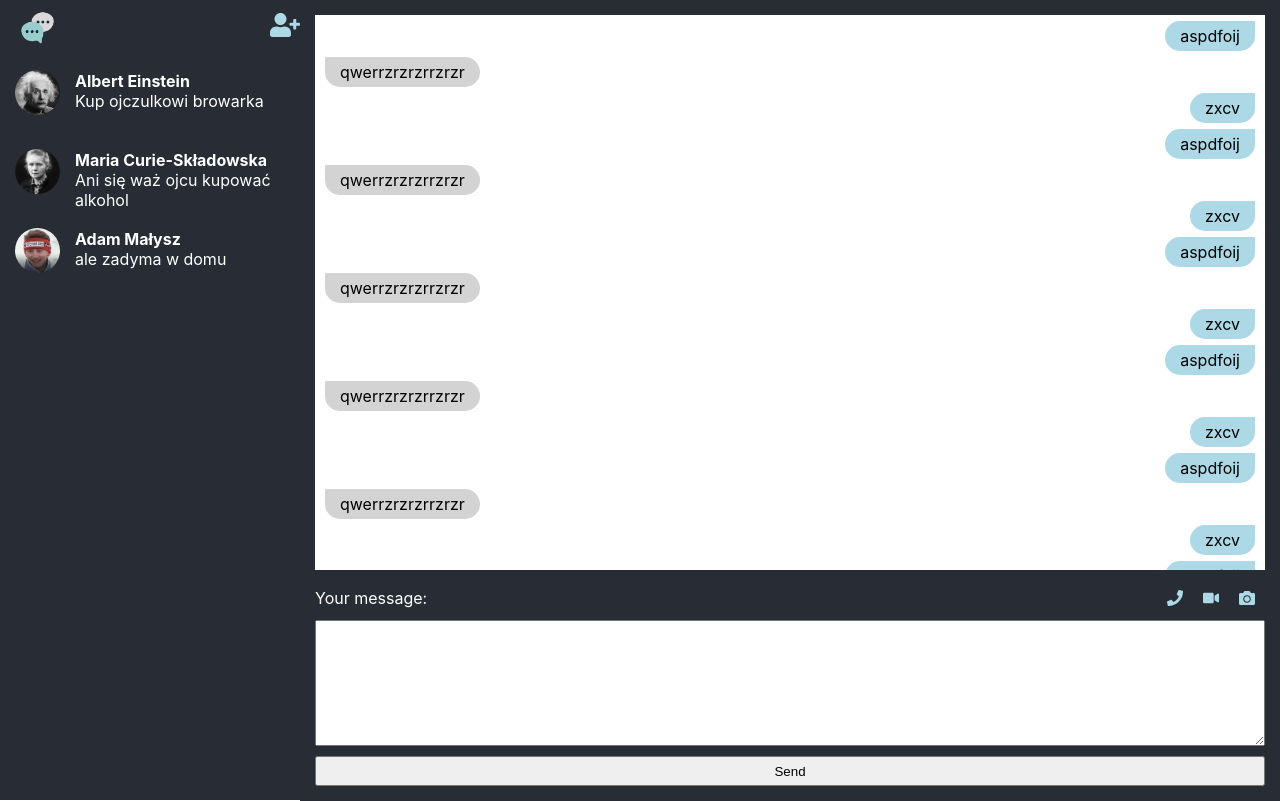
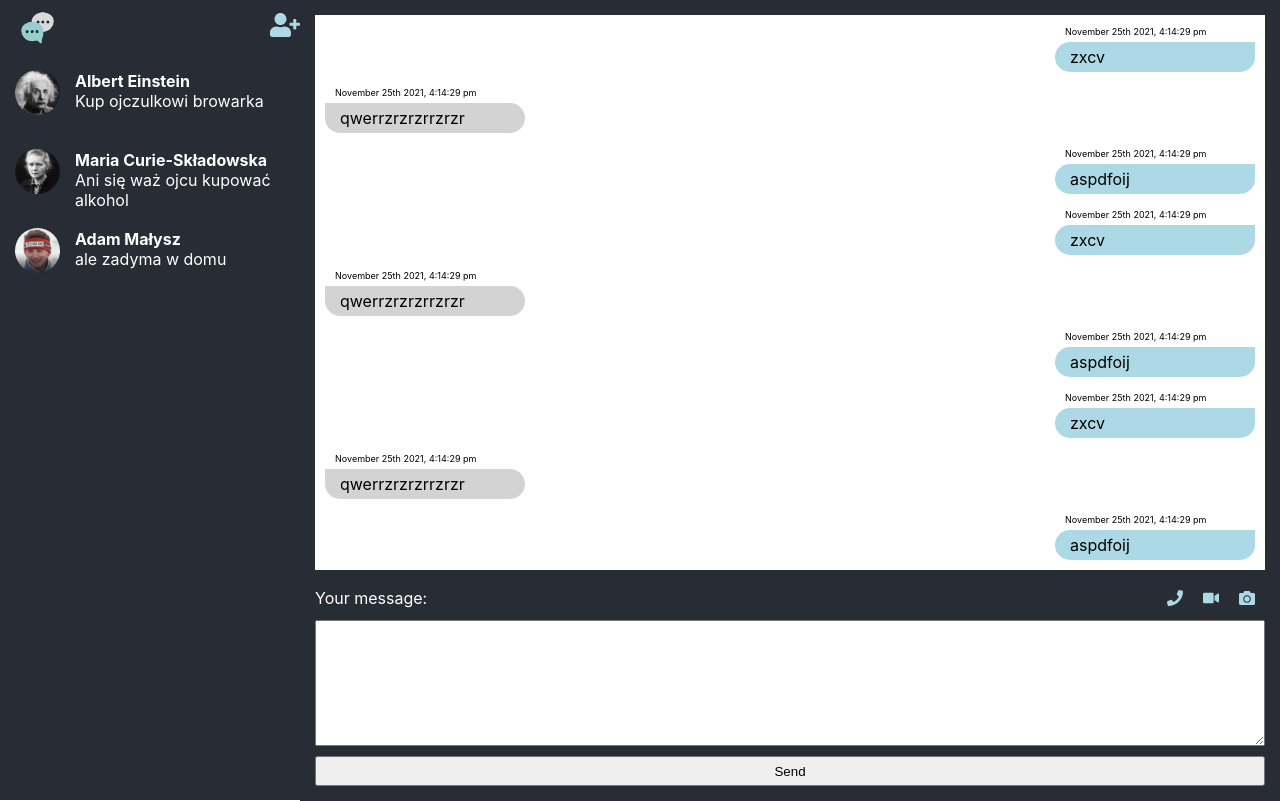
Before and after one commit to bieniekadam/COMMUNICATOR, a React (Create React App) app: page / in a window 1280 px wide. Built offline with nearby package versions, Linux system fonts and the light colour scheme.

Commit message:
dynamic dates added via moment.js, styling implemented

```diff
--- a/package.json
+++ b/package.json
@@ -10,6 +10,7 @@
     "@types/node": "^12.0.0",
     "@types/react": "^17.0.0",
     "@types/react-dom": "^17.0.0",
+    "moment": "^2.29.1",
     "react": "^17.0.2",
     "react-dom": "^17.0.2",
     "react-icons": "^4.3.1",
--- a/src/components/conversation/conversation.css
+++ b/src/components/conversation/conversation.css
@@ -6,14 +6,19 @@
   flex-direction: column;
   scroll-behavior: smooth;
   overflow-y: scroll;
+  display: flex;
+  flex-direction: column-reverse;
 }
 
 .message-bubble-margins {
-  margin-top: 6px;
-  margin-left: 10px;
-  margin-right: 10px;
+  margin: 0px 10px 10px 10px;
 }
 
-.messageBubbleAlignFunction {
+.message-bubble-align-function {
   width: fit-content;
 }
+
+.date-time-styling {
+  font-size: 9px;
+  margin: 5px 15px 5px 20px;
+}
--- a/src/components/conversation/conversation.tsx
+++ b/src/components/conversation/conversation.tsx
@@ -1,10 +1,11 @@
 import { MessageBubble } from "../messageBubble/messageBubble";
 import "./conversation.css";
-import { messages } from "../mocked/mockedConversation";
+import { messages } from "../mocked/mockedMessages";
 
 export interface Message {
   author: number;
   text: string;
+  dateTime: string;
 }
 
 export function Conversation() {
@@ -15,11 +16,15 @@ export function Conversation() {
       {messages.map((message: Message, index: number) => (
         <div
           key={index}
-          className="messageBubbleAlignFunction"
+          className="message-bubble-align-function"
           style={{
             marginLeft: message.author === loggedInUserId ? "auto" : "0px",
           }}
         >
+          <div className="date-time-styling">
+            {new String(message.dateTime)}
+          </div>
+
           <div className="message-bubble-margins">
             <MessageBubble message={message} user={loggedInUserId} />
           </div>
--- a/src/components/messageBubble/messageBubble.css
+++ b/src/components/messageBubble/messageBubble.css
@@ -2,6 +2,7 @@
   background: lightgray;
   height: 25px;
   width: fit-content;
+  min-width: 170px;
   text-align: left;
   border-radius: 15px;
   border-top-left-radius: 0px;
@@ -15,6 +16,7 @@
   background: lightblue;
   height: 25px;
   width: fit-content;
+  min-width: 170px;
   text-align: left;
   border-radius: 15px;
   border-top-right-radius: 0px;
--- a/src/components/mocked/mockedConversation.ts
+++ /dev/null
@@ -1,184 +0,0 @@
-import { Message } from "../conversation/conversation";
-
-export const messages: Message[] = [
-  {
-    author: 12,
-    text: "aspdfoij",
-  },
-  {
-    author: 13,
-    text: "qwerrzrzrzrrzrzr",
-  },
-  {
-    author: 12,
-    text: "zxcv",
-  },
-  {
-    author: 12,
-    text: "aspdfoij",
-  },
-  {
-    author: 13,
-    text: "qwerrzrzrzrrzrzr",
-  },
-  {
-    author: 12,
-    text: "zxcv",
-  },
-  {
-    author: 12,
-    text: "aspdfoij",
-  },
-  {
-    author: 13,
-    text: "qwerrzrzrzrrzrzr",
-  },
-  {
-    author: 12,
-    text: "zxcv",
-  },
-  {
-    author: 12,
-    text: "aspdfoij",
-  },
-  {
-    author: 13,
-    text: "qwerrzrzrzrrzrzr",
-  },
-  {
-    author: 12,
-    text: "zxcv",
-  },
-  {
-    author: 12,
-    text: "aspdfoij",
-  },
-  {
-    author: 13,
-    text: "qwerrzrzrzrrzrzr",
-  },
-  {
-    author: 12,
-    text: "zxcv",
-  },
-  {
-    author: 12,
-    text: "aspdfoij",
-  },
-  {
-    author: 13,
-    text: "qwerrzrzrzrrzrzr",
-  },
-  {
-    author: 12,
-    text: "zxcv",
-  },
-  {
-    author: 12,
-    text: "aspdfoij",
-  },
-  {
-    author: 13,
-    text: "qwerrzrzrzrrzrzr",
-  },
-  {
-    author: 12,
-    text: "zxcv",
-  },
-  {
-    author: 12,
-    text: "aspdfoij",
-  },
-  {
-    author: 13,
-    text: "qwerrzrzrzrrzrzr",
-  },
-  {
-    author: 12,
-    text: "zxcv",
-  },
-  {
-    author: 12,
-    text: "aspdfoij",
-  },
-  {
-    author: 13,
-    text: "qwerrzrzrzrrzrzr",
-  },
-  {
-    author: 12,
-    text: "zxcv",
-  },
-  {
-    author: 12,
-    text: "aspdfoij",
-  },
-  {
-    author: 13,
-    text: "qwerrzrzrzrrzrzr",
-  },
-  {
-    author: 12,
-    text: "zxcv",
-  },
-  {
-    author: 12,
-    text: "aspdfoij",
-  },
-  {
-    author: 13,
-    text: "qwerrzrzrzrrzrzr",
-  },
-  {
-    author: 12,
-    text: "zxcv",
-  },
-  {
-    author: 12,
-    text: "aspdfoij",
-  },
-  {
-    author: 13,
-    text: "qwerrzrzrzrrzrzr",
-  },
-  {
-    author: 12,
-    text: "zxcv",
-  },
-  {
-    author: 12,
-    text: "aspdfoij",
-  },
-  {
-    author: 13,
-    text: "qwerrzrzrzrrzrzr",
-  },
-  {
-    author: 12,
-    text: "zxcv",
-  },
-  {
-    author: 12,
-    text: "aspdfoij",
-  },
-  {
-    author: 13,
-    text: "qwerrzrzrzrrzrzr",
-  },
-  {
-    author: 12,
-    text: "zxcv",
-  },
-  {
-    author: 12,
-    text: "aspdfoij",
-  },
-  {
-    author: 13,
-    text: "qwerrzrzrzrrzrzr",
-  },
-  {
-    author: 12,
-    text: "zxcv",
-  },
-];
--- /dev/null
+++ b/src/components/mocked/mockedMessages.ts
@@ -0,0 +1,55 @@
+import { Message } from "../conversation/conversation";
+var moment = require("moment");
+
+export const messages: Message[] = [
+  {
+    author: 12,
+    text: "aspdfoij",
+    dateTime: moment().format("MMMM Do YYYY, h:mm:ss a"),
+  },
+  {
+    author: 13,
+    text: "qwerrzrzrzrrzrzr",
+    dateTime: moment().format("MMMM Do YYYY, h:mm:ss a"),
+  },
+  {
+    author: 12,
+    text: "zxcv",
+    dateTime: moment().format("MMMM Do YYYY, h:mm:ss a"),
+  },
+  {
+    author: 12,
+    text: "aspdfoij",
+    dateTime: moment().format("MMMM Do YYYY, h:mm:ss a"),
+  },
+  {
+    author: 13,
+    text: "qwerrzrzrzrrzrzr",
+    dateTime: moment().format("MMMM Do YYYY, h:mm:ss a"),
+  },
+  {
+    author: 12,
+    text: "zxcv",
+    dateTime: moment().format("MMMM Do YYYY, h:mm:ss a"),
+  },
+  {
+    author: 12,
+    text: "aspdfoij",
+    dateTime: moment().format("MMMM Do YYYY, h:mm:ss a"),
+  },
+  {
+    author: 13,
+    text: "qwerrzrzrzrrzrzr",
+    dateTime: moment().format("MMMM Do YYYY, h:mm:ss a"),
+  },
+  {
+    author: 12,
+    text: "zxcv",
+    dateTime: moment().format("MMMM Do YYYY, h:mm:ss a"),
+  },
+  {
+    author: 12,
+    text: "aspdfoij",
+    dateTime: moment().format("MMMM Do YYYY, h:mm:ss a"),
+  },
+];
```
Also changed, not shown: 1 other file (tests, documents, lock files or other folders).
